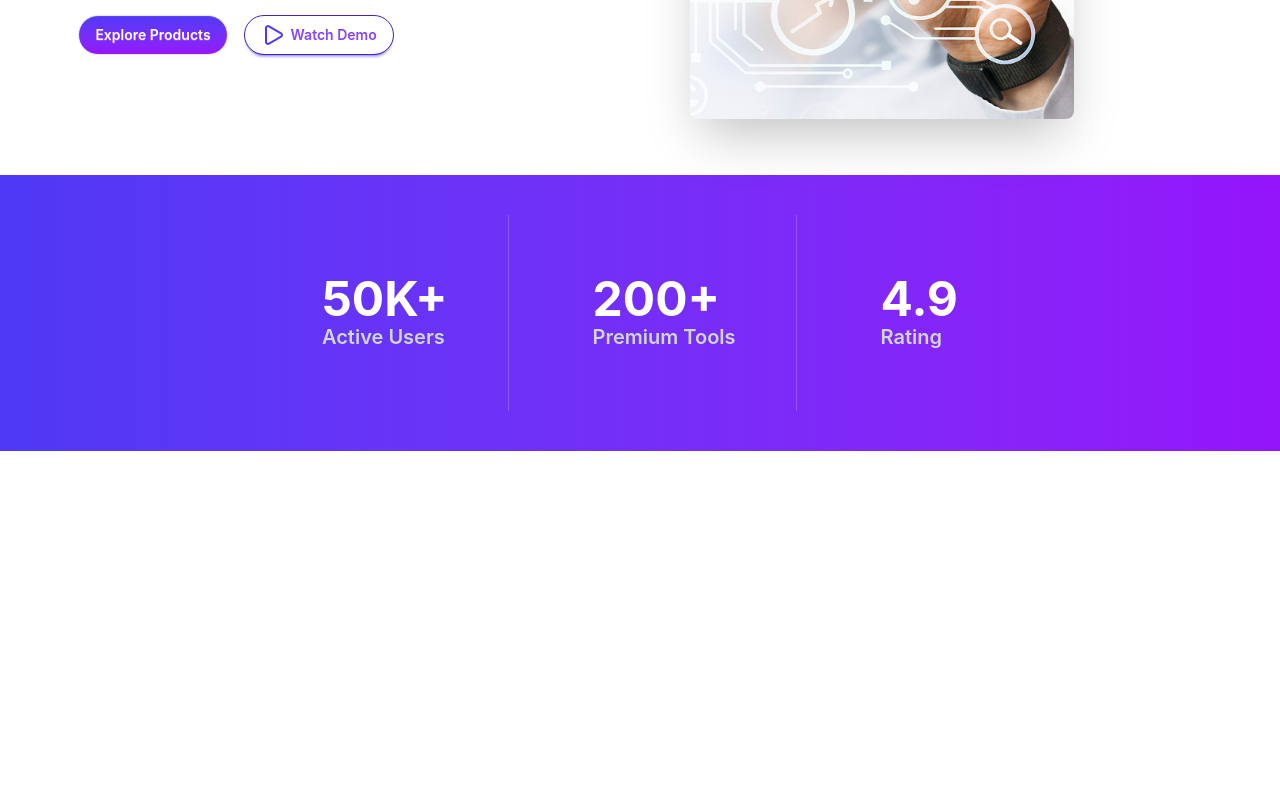
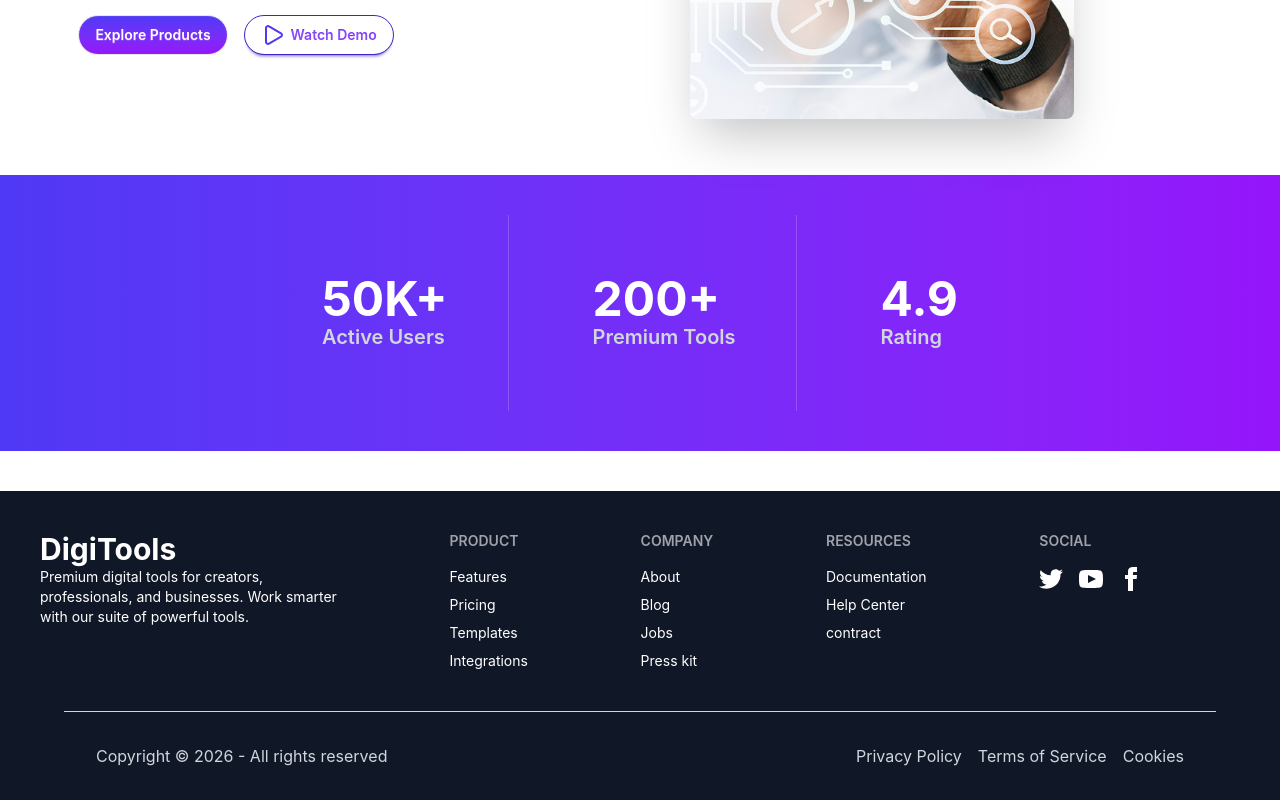
Before and after one commit to Abdhullah-Al-Maruf/DigiTool-React-Project-A6, a React (Vite) app: page / in a window 1280 px wide. Shown: the part 471-1271 px from the top of the page. Before the commit the page ends 922 px from the top, so only its background shows below. Built offline with nearby package versions, Linux system fonts and the light colour scheme.

Commit message:
footer added

```diff
--- /dev/null
+++ b/public/pricingData.json
@@ -0,0 +1,52 @@
+[
+  {
+    "id": 1,
+    "title": "Starter",
+    "tagline": "Perfect for getting started",
+    "badge": null,
+    "price": 0,
+    "billing": "Month",
+    "features": [
+      "Access to 10 free tools",
+      "Basic templates",
+      "Community support",
+      "1 project per month"
+    ],
+    "buttonText": "Get Started Free"
+  },
+  {
+    "id": 2,
+    "title": "Pro",
+    "tagline": "Best for professionals",
+    "badge": "Most Popular",
+    "price": 29,
+    "billing": "Month",
+    "features": [
+      "Access to all premium tools",
+      "Unlimited templates",
+      "Priority support",
+      "Unlimited projects",
+      "Cloud sync",
+      "Advanced analytics"
+    ],
+    "buttonText": "Start Pro Trial",
+    "highlighted": true
+  },
+  {
+    "id": 3,
+    "title": "Enterprise",
+    "tagline": "For teams and businesses",
+    "badge": null,
+    "price": 99,
+    "billing": "Month",
+    "features": [
+      "Everything in Pro",
+      "Team collaboration",
+      "Custom integrations",
+      "Dedicated support",
+      "SLA guarantee",
+      "Custom branding"
+    ],
+    "buttonText": "Contact Sales"
+  }
+]
--- a/src/App.jsx
+++ b/src/App.jsx
@@ -2,7 +2,7 @@
 import Banner from './component/Banner/Banner'
 import './App.css'
 import RatingSection from './ui/RatingSection'
-
+import Footer from './component/Footer/Footer'
 function App() {
 
 
@@ -15,7 +15,7 @@
 
 <main className='space-y-10'>
 <RatingSection/>
-
+<Footer></Footer>
 </main>
     </>
   )
--- /dev/null
+++ b/src/component/Footer/Footer.jsx
@@ -0,0 +1,120 @@
+import React from 'react';
+
+const Footer = () => {
+  return (
+
+      <footer>
+        <div  className="footer   bg-[#101727] sm:footer-horizontal  text-white p-10">
+        <aside>
+          <p > <span className='text-3xl font-bold'>DigiTools</span> <br />
+            Premium digital tools for creators, <br />
+             professionals, and businesses. Work smarter<br /> with our suite of powerful tools.
+          </p>
+        </aside>
+        <nav>
+          <h6 className="footer-title ">Product</h6>
+          <a className="link link-hover">Features</a>
+          <a className="link link-hover">Pricing</a>
+          <a className="link link-hover">Templates</a>
+          <a className="link link-hover">Integrations</a>
+        </nav>
+        <nav>
+          <h6 className="footer-title">Company</h6>
+          <a className="link link-hover">About</a>
+          <a className="link link-hover">Blog</a>
+          <a className="link link-hover">Jobs</a>
+          <a className="link link-hover">Press kit</a>
+        </nav>
+        <nav>
+          <h6 className="footer-title">Resources</h6>
+          <a className="link link-hover">Documentation</a>
+          <a className="link link-hover">Help Center</a>
+          <a className="link link-hover">contract</a>
+        </nav>
+        <nav>
+          <h6 className="footer-title">Social</h6>
+          <div className="grid grid-flow-col gap-4">
+            <a>
+              <svg
+                xmlns="http://www.w3.org/2000/svg"
+                width="24"
+                height="24"
+                viewBox="0 0 24 24"
+                className="fill-current">
+                <path
+                  d="M24 4.557c-.883.392-1.832.656-2.828.775 1.017-.609 1.798-1.574 2.165-2.724-.951.564-2.005.974-3.127 1.195-.897-.957-2.178-1.555-3.594-1.555-3.179 0-5.515 2.966-4.797 6.045-4.091-.205-7.719-2.165-10.148-5.144-1.29 2.213-.669 5.108 1.523 6.574-.806-.026-1.566-.247-2.229-.616-.054 2.281 1.581 4.415 3.949 4.89-.693.188-1.452.232-2.224.084.626 1.956 2.444 3.379 4.6 3.419-2.07 1.623-4.678 2.348-7.29 2.04 2.179 1.397 4.768 2.212 7.548 2.212 9.142 0 14.307-7.721 13.995-14.646.962-.695 1.797-1.562 2.457-2.549z"></path>
+              </svg>
+            </a>
+            <a>
+              <svg
+                xmlns="http://www.w3.org/2000/svg"
+                width="24"
+                height="24"
+                viewBox="0 0 24 24"
+                className="fill-current">
+                <path
+                  d="M19.615 3.184c-3.604-.246-11.631-.245-15.23 0-3.897.266-4.356 2.62-4.385 8.816.029 6.185.484 8.549 4.385 8.816 3.6.245 11.626.246 15.23 0 3.897-.266 4.356-2.62 4.385-8.816-.029-6.185-.484-8.549-4.385-8.816zm-10.615 12.816v-8l8 3.993-8 4.007z"></path>
+              </svg>
+            </a>
+            <a>
+              <svg
+                xmlns="http://www.w3.org/2000/svg"
+                width="24"
+                height="24"
+                viewBox="0 0 24 24"
+                className="fill-current">
+                <path
+                  d="M9 8h-3v4h3v12h5v-12h3.642l.358-4h-4v-1.667c0-.955.192-1.333 1.115-1.333h2.885v-5h-3.808c-3.596 0-5.192 1.583-5.192 4.615v3.385z"></path>
+              </svg>
+            </a>
+          </div>
+        </nav>
+    </div>
+
+<div className="bg-[#101727]">
+
+  <div className="
+    flex flex-col md:flex-row
+    items-center
+    md:justify-between
+    gap-4
+    w-[90%] mx-auto
+    text-gray-300
+    border-t
+    p-8
+  ">
+
+
+    <div className="text-center md:text-left">
+      <p>
+        Copyright © {new Date().getFullYear()} - All rights reserved
+      </p>
+    </div>
+
+    <div className="
+      flex flex-wrap
+      justify-center md:justify-end
+      gap-4
+    ">
+      <a href="/privacy-policy" className="hover:text-white">
+        Privacy Policy
+      </a>
+      <a href="/terms-of-service" className="hover:text-white">
+        Terms of Service
+      </a>
+      <a href="/cookies" className="hover:text-white">
+        Cookies
+      </a>
+    </div>
+
+  </div>
+
+</div>
+
+      </footer>
+
+
+  );
+};
+
+export default Footer;
```
